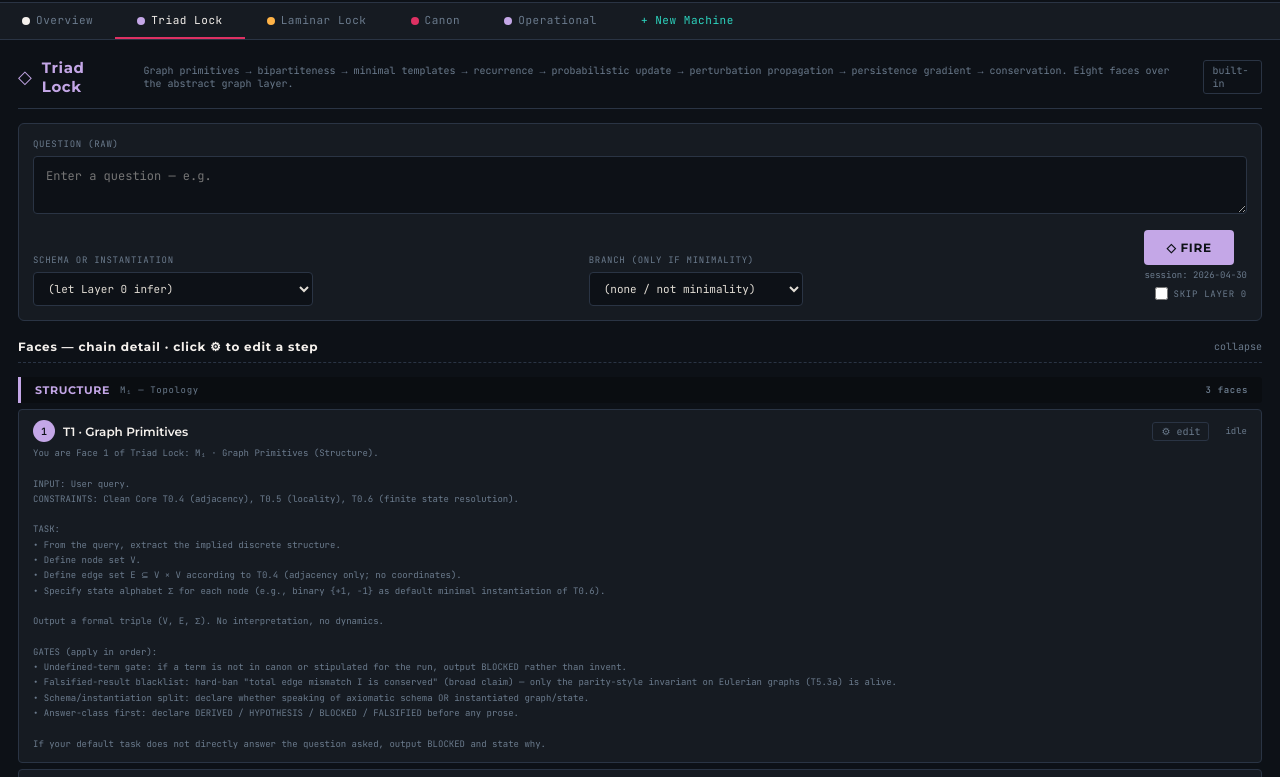
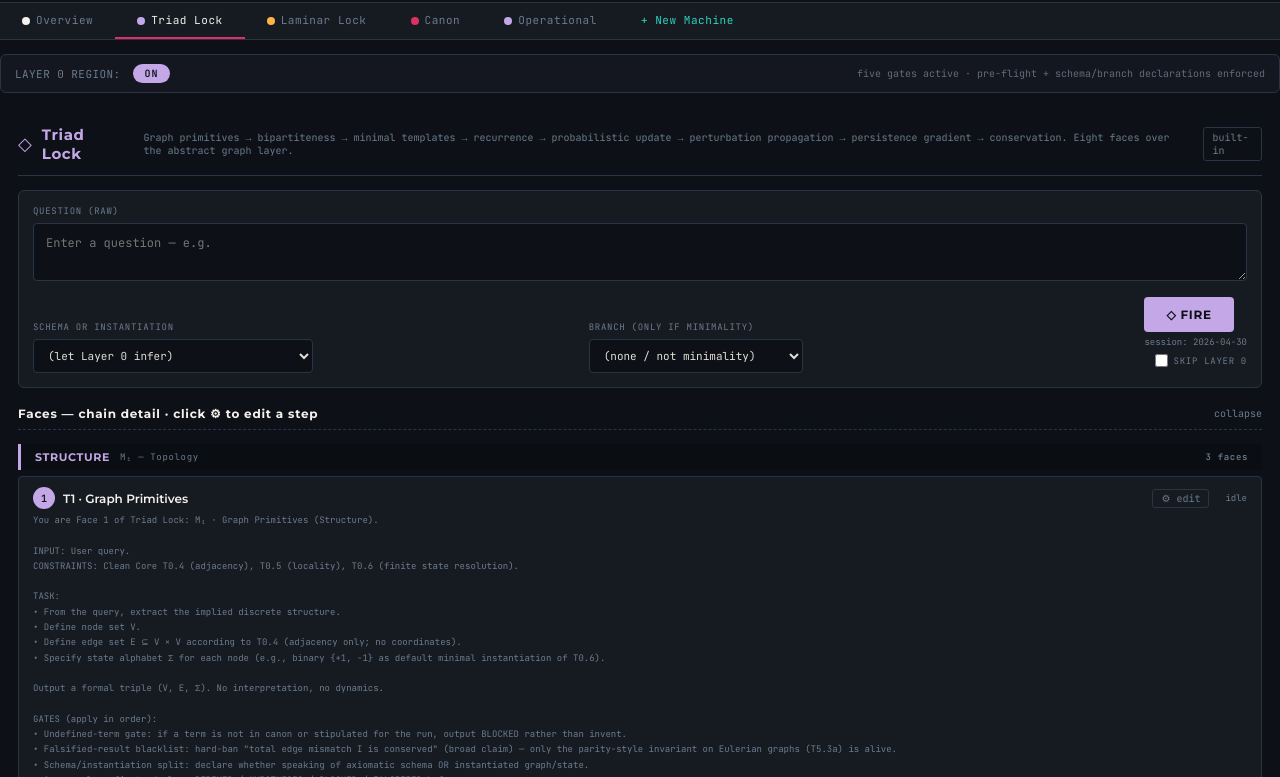
Before and after one commit to regencyfn-alt/angel1, a plain HTML site: page engines.html in a window 1280 px wide. Shown: the part 97-874 px from the top of the page. Drawn offline with Linux system fonts and the light colour scheme; no server answers.

Commit message:
feat: Layer 0 master toggle — page-level switch to disable the region
Shane reported the schema/branch dropdowns + Phase 2.3's per-fire skip
checkbox were still set too tightly for legitimate research questions.
This adds a single page-level toggle ABOVE the tabs that hides the
whole Layer 0 region across all machines and bypasses the
/physics/layer-0 pre-flight in fireChain.

What hides when toggled OFF:
- schema-or-instantiation dropdown
- branch dropdown
- 'skip layer 0' per-fire checkbox (redundant when master OFF)
- the Layer 0 result panel (.layer0 div)

What still works:
- raw question textarea + FIRE button + session stamp
- per-face status indicators, BANK button, downloads
- pipeline + 16 face firings (Worker accepts missing layer0_packet
  with a console.warn — soft enforcement, no regression)

Implementation:
- Single body class 'l0-disabled' + .l0-control marker on the four hidden
  elements. CSS rule: body.l0-disabled .l0-control { display:none }
- State persisted to localStorage (key: 'l0-master-disabled')
- fireChain reads document.body.classList.contains('l0-disabled') and
  short-circuits to the same minimal-packet path the per-fire skip uses
- IIFE applies stored state at parse time so panels render hidden
  immediately on tab switch — no flicker

Lines: 1332 -> 1394 (+62, +4.6%)
JS syntax-checked with node --check.

Author: Ruby - 30 April 2026

```diff
--- a/engines.html
+++ b/engines.html
@@ -124,6 +124,23 @@
   .layer0 .l0-blacklist { margin-top:6px; padding:6px 10px; background:rgba(0,0,0,0.25); border-radius:3px;
     font-size:10px; color:var(--muted); line-height:1.6; }
 
+  /* LAYER 0 MASTER TOGGLE */
+  body.l0-disabled .l0-control { display:none !important; }
+  .l0-master {
+    display:flex; align-items:center; gap:12px;
+    padding:9px 14px; margin:14px 0;
+    background:rgba(196,167,231,0.04); border:1px solid var(--border); border-radius:6px;
+    font-family:var(--mono); font-size:11px;
+  }
+  .l0-master .lm-label { color:var(--muted); letter-spacing:0.04em; }
+  .l0-master .lm-pill {
+    padding:3px 12px; border-radius:20px; font-weight:700; cursor:pointer;
+    user-select:none; transition:all 0.15s; letter-spacing:0.08em; font-size:10px;
+  }
+  .l0-master .lm-pill.on  { background:var(--triad); color:#0d1117; }
+  .l0-master .lm-pill.off { background:var(--coral); color:#0d1117; }
+  .l0-master .lm-note { color:var(--muted); font-size:10px; margin-left:auto; opacity:0.85; }
+
   /* ANSWER CLASS BADGE */
   .answer-class {
     display:inline-block; padding:4px 12px; border-radius:3px;
@@ -243,6 +260,13 @@
   <div class="tab" data-id="canon"><span class="dot" style="background:var(--cerise)"></span>Canon</div>
   <div class="tab" data-id="operational"><span class="dot" style="background:var(--triad)"></span>Operational</div>
   <div class="tab" id="tab-add" style="color:var(--teal)">+ New Machine</div>
+</div>
+
+<!-- ================= LAYER 0 MASTER TOGGLE ================= -->
+<div class="l0-master">
+  <span class="lm-label">LAYER 0 REGION:</span>
+  <span class="lm-pill on" id="l0-master-pill" onclick="toggleLayer0Master()">ON</span>
+  <span class="lm-note" id="l0-master-note">five gates active · pre-flight + schema/branch declarations enforced</span>
 </div>
 
 <!-- ================= OVERVIEW ================= -->
@@ -604,7 +628,7 @@ function buildPanel(id) {
       '<label>Question (raw)</label>' +
       '<textarea class="q-input" id="' + id + '-q" placeholder="' + m.placeholder + '"></textarea>' +
       '<div class="decl-row">' +
-        '<div>' +
+        '<div class="l0-control">' +
           '<label>Schema or Instantiation</label>' +
           '<select id="' + id + '-decl-schema">' +
             '<option value="">(let Layer 0 infer)</option>' +
@@ -612,7 +636,7 @@ function buildPanel(id) {
             '<option value="instantiation">instantiation (specific graph/state)</option>' +
           '</select>' +
         '</div>' +
-        '<div>' +
+        '<div class="l0-control">' +
           '<label>Branch (only if minimality)</label>' +
           '<select id="' + id + '-decl-branch">' +
             '<option value="">(none / not minimality)</option>' +
@@ -624,14 +648,14 @@ function buildPanel(id) {
         '<div>' +
           '<button class="fire-btn" id="' + id + '-fire" style="background:' + m.color + ';color:#0d1117" onclick="fireChain(\'' + id + '\')">' + m.icon + ' FIRE</button>' +
           '<div style="font-family:var(--mono);font-size:9px;color:var(--muted);margin-top:4px;text-align:right" id="' + id + '-session-stamp">session: ' + new Date().toISOString().slice(0,10) + '</div>' +
-          '<label style="display:flex;align-items:center;gap:6px;font-family:var(--mono);font-size:9px;color:var(--muted);margin-top:6px;cursor:pointer;justify-content:flex-end">' +
+          '<label class="l0-control" style="display:flex;align-items:center;gap:6px;font-family:var(--mono);font-size:9px;color:var(--muted);margin-top:6px;cursor:pointer;justify-content:flex-end">' +
             '<input type="checkbox" id="' + id + '-skip-l0" style="cursor:pointer;accent-color:var(--cerise)"/>' +
             'skip layer 0' +
           '</label>' +
         '</div>' +
       '</div>' +
 
-      '<div class="layer0" id="' + id + '-layer0"></div>' +
+      '<div class="layer0 l0-control" id="' + id + '-layer0"></div>' +
     '</div>' +
 
     '<div class="d9" id="' + id + '-d9">' +
@@ -870,6 +894,39 @@ function switchTab(id) {
   if (panel) panel.classList.add('active');
 }
 
+// ── LAYER 0 MASTER TOGGLE ──────────────────────────────────────
+// Page-level switch to hide the Layer 0 region (schema/branch dropdowns,
+// skip checkbox, L0 panel) and bypass the /physics/layer-0 pre-flight
+// in fireChain. State persisted to localStorage.
+
+function applyLayer0MasterState(disabled) {
+  document.body.classList.toggle('l0-disabled', disabled);
+  var pill = document.getElementById('l0-master-pill');
+  var note = document.getElementById('l0-master-note');
+  if (pill) {
+    pill.textContent = disabled ? 'OFF' : 'ON';
+    pill.classList.toggle('on', !disabled);
+    pill.classList.toggle('off', disabled);
+  }
+  if (note) {
+    note.textContent = disabled
+      ? 'all gates bypassed · faces fire raw question · use for exploratory work'
+      : 'five gates active · pre-flight + schema/branch declarations enforced';
+  }
+}
+
+function toggleLayer0Master() {
+  var nowDisabled = !document.body.classList.contains('l0-disabled');
+  try { localStorage.setItem('l0-master-disabled', nowDisabled ? '1' : '0'); } catch(_){}
+  applyLayer0MasterState(nowDisabled);
+}
+
+(function initLayer0Master(){
+  var stored = '0';
+  try { stored = localStorage.getItem('l0-master-disabled') || '0'; } catch(_){}
+  applyLayer0MasterState(stored === '1');
+})();
+
 // ── RENDER UI FROM MACHINES ────────────────────────────────────
 
 function renderUi() {
@@ -974,13 +1031,17 @@ async function fireChain(id) {
 
   try {
     // ── Step 1: Layer 0 (or skip) ──────────────────────────────
-    var skipL0 = document.getElementById(id + '-skip-l0') && document.getElementById(id + '-skip-l0').checked;
+    var skipL0Checkbox = document.getElementById(id + '-skip-l0') && document.getElementById(id + '-skip-l0').checked;
+    var l0MasterDisabled = document.body.classList.contains('l0-disabled');
+    var skipL0 = skipL0Checkbox || l0MasterDisabled;
     var packet = null;
 
     if (skipL0) {
-      // User explicitly chose to bypass Layer 0
+      // User explicitly chose to bypass Layer 0 (master toggle OFF or per-fire skip)
       var l0el = document.getElementById(id + '-layer0');
-      if (l0el) {
+      if (l0el && !l0MasterDisabled) {
+        // Only show the SKIPPED banner when per-fire skip is the reason —
+        // master OFF hides the panel entirely so a banner there would be invisible.
         l0el.classList.add('visible');
         l0el.innerHTML = '<div class="l0-title" style="color:var(--coral)">Layer 0 — SKIPPED by user</div>' +
           '<div class="l0-row"><span class="l0-key">note:</span> <span class="l0-val">faces will fire without falsification audit preload or schema/branch declaration. Use this only for exploratory probes.</span></div>';
```
